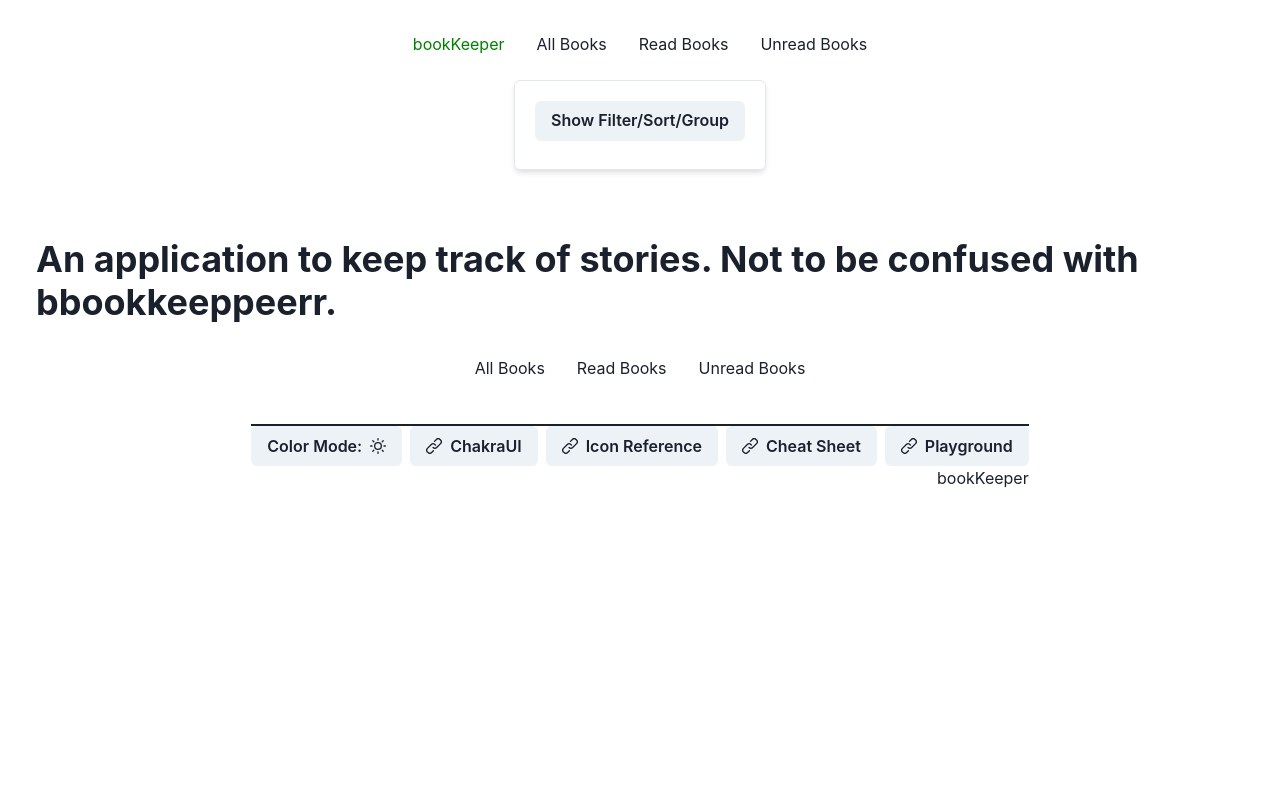
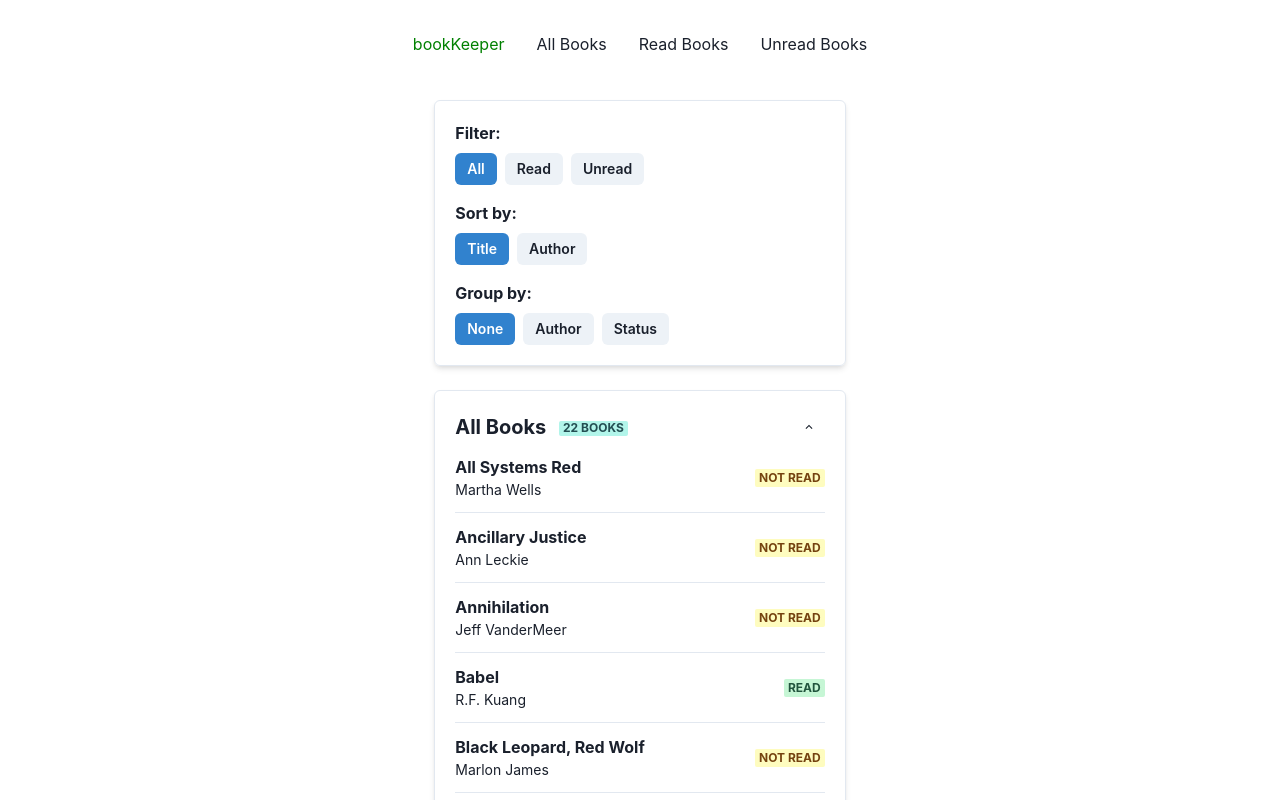
Before and after one commit to vpbasile/bookKeeper, a React (Vite) app: page / in a window 1280 px wide. Shown: the top 800 px of the page. Built offline with nearby package versions, Linux system fonts and the light colour scheme.

Commit message:
Refactor App and Layout components; replace CollapsibleShelf with BookList for improved book filtering and sorting

```diff
--- a/src/App.tsx
+++ b/src/App.tsx
@@ -1,26 +1,17 @@
 import { Route, Routes } from "react-router-dom";
-import CollapsibleShelf from "./components/CollapsibleShelf";
-import Home from "./components/Homepage";
+import BookList from "./components/BookList";
 import Layout from "./components/Layout";
-import books from "./data/books.json";
-import { readBooks, unreadBooks } from "./data/filters";
 
 function App() {
-
   return (
-    // {/* Routes nest inside one another. Nested route paths build upon
-    //         parent route paths, and nested route elements render inside
-    //         parent route elements. See the note about <Outlet> below. */}
-
-    < Routes >
+    <Routes>
       <Route path='/' element={<Layout />}>
-        <Route index element={<Home />} />
-        <Route path="read" element={<CollapsibleShelf title="Books I've Read" books={readBooks()} />} />
-        <Route path="unread" element={<CollapsibleShelf title="Books I Want to Read" books={unreadBooks()} />} />
-        <Route path="all" element={<CollapsibleShelf title="All Books" books={Object.values(books)} />} />
-        {/* <Route path="about" element={<About />} /> */}
+        <Route index element={<BookList filter="all" />} />
+        <Route path="all" element={<BookList filter="all" />} />
+        <Route path="read" element={<BookList filter="read" />} />
+        <Route path="unread" element={<BookList filter="unread" />} />
       </Route>
-    </Routes >
+    </Routes>
   )
 }
 
--- /dev/null
+++ b/src/components/BookList.tsx
@@ -0,0 +1,102 @@
+import { useSearchParams, useNavigate } from 'react-router-dom';
+import { Button, ButtonGroup, VStack, Text, Box } from '@chakra-ui/react';
+import CollapsibleShelf from './CollapsibleShelf';
+import books from '../data/books.json';
+import { readBooks, unreadBooks } from '../data/filters';
+import { TBook } from '../types';
+
+interface BookListProps {
+    filter: 'all' | 'read' | 'unread';
+}
+
+export default function BookList({ filter }: BookListProps) {
+    const [searchParams, setSearchParams] = useSearchParams();
+    const navigate = useNavigate();
+
+    const groupBy = searchParams.get('groupBy') || 'none';
+    const sortBy = searchParams.get('sortBy') || 'title';
+
+    const updateParam = (key: string, value: string) => {
+        const newParams = new URLSearchParams(searchParams);
+        newParams.set(key, value);
+        setSearchParams(newParams);
+    };
+
+    const changeFilter = (newFilter: string) => {
+        // Preserve existing query params when changing route
+        navigate(`/${newFilter}?${searchParams.toString()}`);
+    };
+
+    // Filter books
+    const getFilteredBooks = (): TBook[] => {
+        switch(filter) {
+            case 'read': return readBooks();
+            case 'unread': return unreadBooks();
+            default: return Object.values(books);
+        }
+    };
+
+    // Sort books
+    const sortBooks = (bookList: TBook[]): TBook[] => {
+        return [...bookList].sort((a, b) => {
+            if (sortBy === 'author') {
+                return a.author.localeCompare(b.author);
+            }
+            return a.title.localeCompare(b.title);
+        });
+    };
+
+    // Group books
+    const getGroupedBooks = (): Record<string, TBook[]> => {
+        const filtered = getFilteredBooks();
+        const sorted = sortBooks(filtered);
+
+        switch(groupBy) {
+            case 'author':
+                return sorted.reduce((acc, book) => {
+                    if (!acc[book.author]) acc[book.author] = [];
+                    acc[book.author].push(book);
+                    return acc;
+                }, {} as Record<string, TBook[]>);
+            case 'status':
+                return {
+                    'Read': sorted.filter(b => b.readByMe),
+                    'Unread': sorted.filter(b => !b.readByMe)
+                };
+            default:
+                return { 'All Books': sorted };
+        }
+    };
+
+    const groupedBooks = getGroupedBooks();
+
+    return (
+        <VStack spacing={6} align="stretch">
+            <Box p={5} shadow="md" borderWidth="1px" borderRadius="md">
+                <Text fontWeight="bold" mb={2}>Filter:</Text>
+                <ButtonGroup size="sm" mb={4}>
+                    <Button colorScheme={filter === 'all' ? 'blue' : 'gray'} onClick={() => changeFilter('all')}>All</Button>
+                    <Button colorScheme={filter === 'read' ? 'blue' : 'gray'} onClick={() => changeFilter('read')}>Read</Button>
+                    <Button colorScheme={filter === 'unread' ? 'blue' : 'gray'} onClick={() => changeFilter('unread')}>Unread</Button>
+                </ButtonGroup>
+
+                <Text fontWeight="bold" mb={2}>Sort by:</Text>
+                <ButtonGroup size="sm" mb={4}>
+                    <Button colorScheme={sortBy === 'title' ? 'blue' : 'gray'} onClick={() => updateParam('sortBy', 'title')}>Title</Button>
+                    <Button colorScheme={sortBy === 'author' ? 'blue' : 'gray'} onClick={() => updateParam('sortBy', 'author')}>Author</Button>
+                </ButtonGroup>
+
+                <Text fontWeight="bold" mb={2}>Group by:</Text>
+                <ButtonGroup size="sm">
+                    <Button colorScheme={groupBy === 'none' ? 'blue' : 'gray'} onClick={() => updateParam('groupBy', 'none')}>None</Button>
+                    <Button colorScheme={groupBy === 'author' ? 'blue' : 'gray'} onClick={() => updateParam('groupBy', 'author')}>Author</Button>
+                    <Button colorScheme={groupBy === 'status' ? 'blue' : 'gray'} onClick={() => updateParam('groupBy', 'status')}>Status</Button>
+                </ButtonGroup>
+            </Box>
+
+            {Object.entries(groupedBooks).map(([title, bookList]) => (
+                <CollapsibleShelf key={title} title={title} books={bookList} />
+            ))}
+        </VStack>
+    );
+}
--- a/src/components/Layout.tsx
+++ b/src/components/Layout.tsx
@@ -1,11 +1,8 @@
-import { Box, Button, ButtonGroup, Collapse, HStack, Text, VStack } from '@chakra-ui/react';
-import { useState } from 'react';
+import { Box, HStack, Text, VStack } from '@chakra-ui/react';
 import { Link, Outlet } from 'react-router-dom';
 import SandboxFooter from './LayoutFooter';
 
 export default function Layout() {
-
-    const [isOpen, setIsOpen] = useState(false);
 
     return (<VStack>
         <HStack spacing={8} marginTop={8} justifyContent={'center'}>
@@ -15,36 +12,6 @@ export default function Layout() {
             <Link to={"/read"} ><Text size={'3xl'}>Read Books</Text></Link>
             <Link to={"/unread"} ><Text size={'3xl'}>Unread Books</Text></Link>
         </HStack>
-        <Box id='viewControls' mb={6} mt={4} p={5}
-            shadow="md"
-            borderWidth="1px"
-            borderRadius="md">
-            <Button onClick={() => setIsOpen(!isOpen)} mb={2}>
-                {isOpen ? 'Hide' : 'Show'} Filter/Sort/Group
-            </Button>
-            <Collapse in={isOpen}>
-                {/* Filter:read/unread/all */}
-                {/* <Text>Filter:</Text>
-                <ButtonGroup isAttached variant="subtle" colorScheme="green" ml={4}>
-                    <Button>All</Button>
-                    <Button>Read</Button>
-                    <Button>Unread</Button>
-                </ButtonGroup> */}
-                {/* Sort by: title/author */}
-                <Text>Sort by:</Text>
-                <ButtonGroup isAttached variant="subtle" ml={4}>
-                    <Button colorScheme="green">Title</Button>
-                    <Button colorScheme="gray">Author</Button>
-                </ButtonGroup>
-                {/* Group by: genre/read status/platform */}
-                <Text>Group by:</Text>
-                <ButtonGroup isAttached variant="subtle" ml={4}>
-                    <Button colorScheme="gray">Genre</Button>
-                    <Button colorScheme="gray">Read Status</Button>
-                    <Button colorScheme="gray">Platform</Button>
-                </ButtonGroup>
-            </Collapse>
-        </Box>
         <Box id='mainBody' p={9}>
             {/* This is where the children will be rendered */}
             <Outlet />
```
